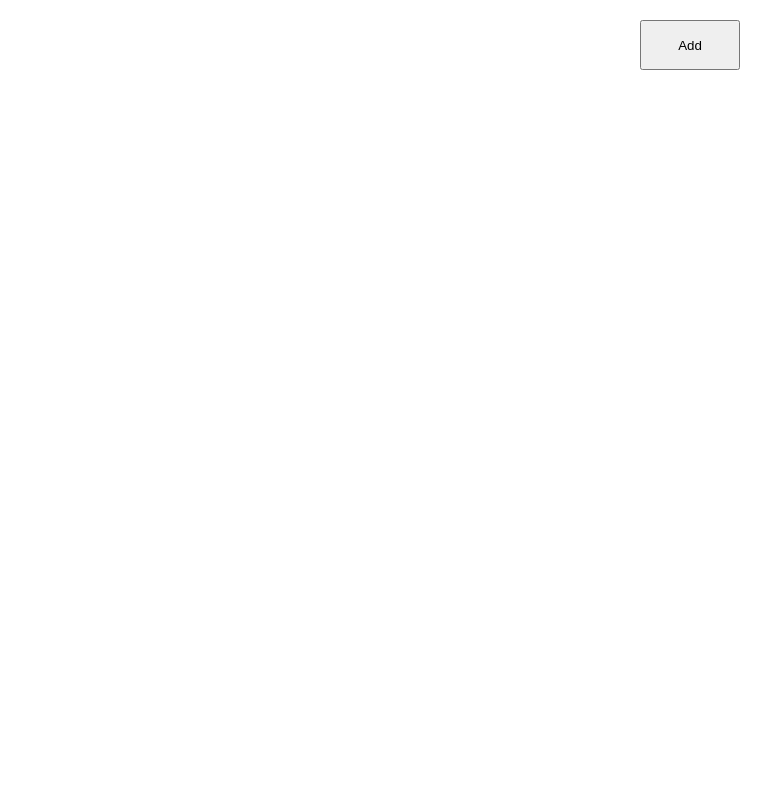
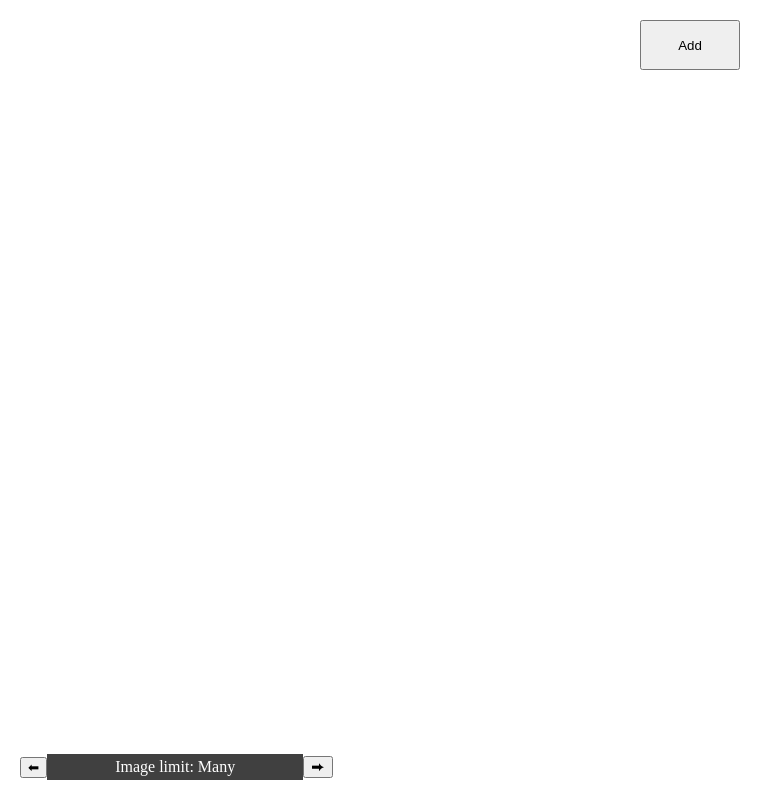
Before and after one commit to stringribbon/bulletin-site, a website built with webpack: page src/index.html in a window 1280 px wide. Shown: the whole page, without its empty margins (0-783 px from the left). Built offline with nearby package versions, Linux system fonts and the light colour scheme; files whose address does not match are found by name.

Commit message:
Added image limit selection

```diff
--- a/src/board/board.css
+++ b/src/board/board.css
@@ -60,6 +60,12 @@
     bottom: 0;
 }
 
+#image-limit {
+    position: fixed;
+    left: 20px;
+    bottom: 20px;
+}
+
 .image-bounce {
     animation-name: bounce;
     animation-duration: 0.75s;
--- a/src/board/board.ts
+++ b/src/board/board.ts
@@ -6,8 +6,9 @@ import { IImage } from '../types/IImage';
 import { registerScroller } from '../scrollers/scrollers';
 import { INetwork } from '../types/INetwork';
 import { startPlacement } from '../image-placer/image-placer';
+import { displayLimitSelector, getImageLimit } from './image-limit';
 
-const MAX_IMAGES = 20;
+let imageLimit: number;
 let network: INetwork;
 let boardId: string;
 let lastUpdateTimestamp: number;
@@ -28,6 +29,9 @@ export function displayBoard(id: string, networkObj: INetwork): void {
     $('#add-button').on('click', () => {
         showGifPicker(network, onImageSelected);
     });
+
+    displayLimitSelector(onImageLimitChanged);
+    imageLimit = getImageLimit();
 
     const scrollSpeed = 10;
     registerScroller('#top-scroller', '#board', 0, -scrollSpeed);
@@ -58,8 +62,8 @@ function rescheduleRefresh(time: number) {
 
 const animationClasses = ['image-fall', 'image-sideflip', 'image-jump'];
 function addNewImages(newImages: IImage[], firstUpdate=false) {
-    const numImagesAllowed = MAX_IMAGES + $('.temp-image').length + $('.being-placed').length;
-    const imagesToAdd = newImages.length > MAX_IMAGES ? newImages.slice(-MAX_IMAGES) : newImages;
+    const numImagesAllowed = imageLimit + $('.temp-image').length + $('.being-placed').length;
+    const imagesToAdd = newImages.length > imageLimit ? newImages.slice(-imageLimit) : newImages;
     let numToRemove = 0;
 
     if ($('#image-area').children().length + imagesToAdd.length > numImagesAllowed) {
@@ -95,3 +99,13 @@ function onImagePlaced(image: IImage) {
     rescheduleRefresh(750);
     network.addImage(boardId, image);
 }
+
+function onImageLimitChanged(newLimit: number) {
+    if (newLimit > imageLimit) {
+        $('#image-area').empty();
+        lastUpdateTimestamp = 0;
+    }
+
+    imageLimit = newLimit;
+    rescheduleRefresh(1);
+}
--- /dev/null
+++ b/src/board/image-limit.css
@@ -0,0 +1,12 @@
+#image-limit {
+    display: flex;
+    align-items: center;
+}
+
+#image-limit-text {
+    background: rgba(0,0,0, 0.75);
+    color: white;
+    padding: 4px 10px;
+    width: 236px;
+    text-align: center;
+}
--- /dev/null
+++ b/src/board/image-limit.html
@@ -0,0 +1,9 @@
+<div id="image-limit">
+    <button id="image-limit-less">
+        ⬅
+    </button>
+    <div id="image-limit-text"></div>
+    <button id="image-limit-more">
+        ⮕
+    </button>
+</div>
--- /dev/null
+++ b/src/board/image-limit.ts
@@ -0,0 +1,38 @@
+import imageLimitHtml from './image-limit.html';
+import './image-limit.css';
+import $ from 'jquery';
+
+const imageLimitOptions = [
+    { number: 6, description: "Like...5" },
+    { number: 20, description: "Very few" },
+    { number: 50, description: "A decent amount" },
+    { number: 100, description: "Lots" },
+    { number: 300, description: "Many", default: true },
+    { number: 600, description: "Loads" },
+    { number: 2000, description: "Tons" },
+    { number: 9999999, description: "As many as you got!" },
+];
+let limitIndex = imageLimitOptions.findIndex((ops) => ops.default);
+let onChange: any;
+
+export function displayLimitSelector(callback: (limit: number) => any) {
+    onChange = callback;
+    $('#board').append(imageLimitHtml);
+    setText();
+    $('#image-limit-less').on('click', () => { changeLimit(-1) });
+    $('#image-limit-more').on('click', () => { changeLimit(1) });
+}
+
+export function getImageLimit(): number {
+    return imageLimitOptions[limitIndex].number;
+}
+
+function changeLimit(offset: number) {
+    limitIndex = Math.min(Math.max(limitIndex + offset, 0), imageLimitOptions.length - 1);
+    onChange(getImageLimit());
+    setText();
+}
+
+function setText() {
+    $('#image-limit-text').text("Image limit: " + imageLimitOptions[limitIndex].description );
+}
```
